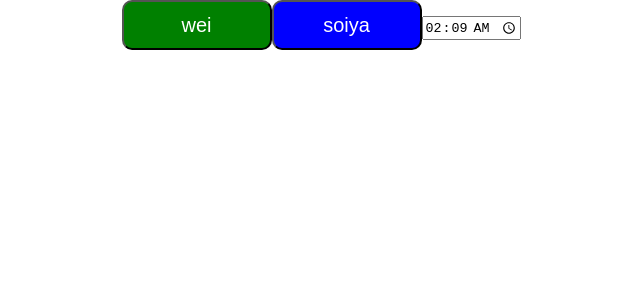
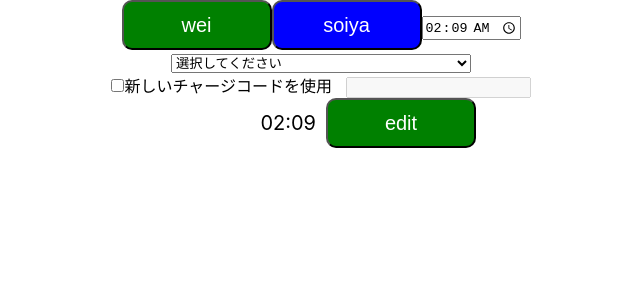
Before and after one commit to yoshida16729438/time_recorder, a React (Create React App) app: page / in a window 1280 px wide. Shown: the top 300 px of the page, without its empty margins (319-959 px from the left). Built offline with nearby package versions, Linux system fonts and the light colour scheme.

Commit message:
メインページ作成 編集中Context,コードContext作成 時間の表示と編集を切り替えるコントロール作成 勤務開始時刻系コントロール作成

```diff
--- a/src/App.tsx
+++ b/src/App.tsx
@@ -1,23 +1,15 @@
-import { useState } from "react";
 import "./App.css";
-import TimeCtl from "./components/atoms/time/TimeCtl";
-import NormalButton from "./components/atoms/button/NormalButton";
-import SecondaryButton from "./components/atoms/button/SecondaryButton";
-import { time } from "./utils/timeUtil";
+import { CodeContextProvider } from "./providers/CodeProvider";
+import { EditingProvider } from "./providers/EditStatusProvider";
+import Main from "./components/pages/Main";
 
 function App() {
-  const [curtime, setCurTime] = useState(time.getCurrent());
-  const min = time.fromString("06:00");
-  const max = time.fromString("15:00");
-
   return (
-    <div className="App">
-      <NormalButton onClick={() => alert("click")}>wei</NormalButton>
-      <SecondaryButton onClick={() => alert("secondary")}>
-        soiya
-      </SecondaryButton>
-      <TimeCtl min={min} max={max} value={curtime} onChange={setCurTime} />
-    </div>
+    <CodeContextProvider>
+      <EditingProvider>
+        <Main />
+      </EditingProvider>
+    </CodeContextProvider>
   );
 }
 
--- a/src/components/atoms/select/SelectCode.tsx
+++ b/src/components/atoms/select/SelectCode.tsx
@@ -1,20 +1,23 @@
 import React from "react";
+import { useCodeContext } from "../../../providers/CodeProvider";
 
 const SelectCode: React.FC<{
-  codes: string[];
   value: string;
   setValue: React.Dispatch<React.SetStateAction<string>>;
   disabled: boolean;
 }> = (props) => {
+  const { codes } = useCodeContext();
+
   return (
     <select
       style={{ width: "300px" }}
       onChange={(e) => props.setValue(e.target.value)}
       value={props.value}
       disabled={props.disabled}
+      title="チャージコード選択"
     >
       <option value="">選択してください</option>
-      {props.codes.map((code) => (
+      {codes.map((code) => (
         <option value={code}>{code}</option>
       ))}
     </select>
--- /dev/null
+++ b/src/components/molecules/CodeCtl.tsx
@@ -0,0 +1,35 @@
+import React, { useState } from "react";
+import SelectCode from "../atoms/select/SelectCode";
+
+const CodeCtl: React.FC<{
+  value: string;
+  setValue: React.Dispatch<React.SetStateAction<string>>;
+}> = (props) => {
+  const [useNewCode, setDisabled] = useState(false);
+  return (
+    <div>
+      <div>
+        <SelectCode
+          value={props.value}
+          setValue={props.setValue}
+          disabled={useNewCode}
+        />
+      </div>
+      <label>
+        <input
+          type="checkbox"
+          onChange={(e) => setDisabled(e.target.checked)}
+        />
+        新しいチャージコードを使用&nbsp;&nbsp;&nbsp;
+      </label>
+      <input
+        type="text"
+        minLength={1}
+        title="新規チャージコード"
+        disabled={!useNewCode}
+      />
+    </div>
+  );
+};
+
+export default CodeCtl;
--- /dev/null
+++ b/src/components/molecules/TimeViewSetting.tsx
@@ -0,0 +1,22 @@
+import React from "react";
+import { time } from "../../utils/timeUtil";
+import TimeCtl from "../atoms/time/TimeCtl";
+
+const TimeViewSetting: React.FC<{
+  value: time;
+  setValue: React.Dispatch<React.SetStateAction<time>>;
+  editing: boolean;
+}> = (props) => {
+  return props.editing ? (
+    <TimeCtl
+      min={time.fromString("06:00")}
+      max={time.fromString("15:00")}
+      value={props.value}
+      onChange={props.setValue}
+    />
+  ) : (
+    <span>{props.value.getTimeString()}</span>
+  );
+};
+
+export default TimeViewSetting;
--- /dev/null
+++ b/src/components/molecules/WorkStartTime.tsx
@@ -0,0 +1,36 @@
+import React, { useState } from "react";
+import { time } from "../../utils/timeUtil";
+import "./workStartTimeStyle.css";
+import NormalButton from "../atoms/button/NormalButton";
+import SecondaryButton from "../atoms/button/SecondaryButton";
+import TimeViewSetting from "./TimeViewSetting";
+
+const WorkStartTime: React.FC<{
+  value: time;
+  setValue: React.Dispatch<React.SetStateAction<time>>;
+}> = (props) => {
+  const [editing, setEditing] = useState(false);
+
+  return (
+    <div className="workStartContainer">
+      <div className="workStartLeftItem workStartTime">
+        <TimeViewSetting
+          value={props.value}
+          setValue={props.setValue}
+          editing={editing}
+        />
+      </div>
+      <div className="workStartRightItem">
+        {editing ? (
+          <SecondaryButton onClick={() => setEditing(false)}>
+            save
+          </SecondaryButton>
+        ) : (
+          <NormalButton onClick={() => setEditing(true)}>edit</NormalButton>
+        )}
+      </div>
+    </div>
+  );
+};
+
+export default WorkStartTime;
--- /dev/null
+++ b/src/components/molecules/workStartTimeStyle.css
@@ -0,0 +1,20 @@
+.workStartContainer {
+  align-items: center;
+  justify-content: center;
+  display: flex;
+}
+
+.workStartTime {
+  font-size: 20px;
+  margin-right: 10px;
+}
+
+.workStartLeftItem {
+  width: 50%;
+  text-align: right;
+}
+
+.workStartRightItem {
+  width: 50%;
+  text-align: left;
+}
--- /dev/null
+++ b/src/components/pages/Main.tsx
@@ -0,0 +1,29 @@
+import { FC, useState } from "react";
+
+import TimeCtl from "../atoms/time/TimeCtl";
+import NormalButton from "../atoms/button/NormalButton";
+import SecondaryButton from "../atoms/button/SecondaryButton";
+import { time } from "../../utils/timeUtil";
+import CodeCtl from "../molecules/CodeCtl";
+import WorkStartTime from "../molecules/WorkStartTime";
+
+const Main: FC = () => {
+  const [curtime, setCurTime] = useState(time.getCurrent());
+  const min = time.fromString("06:00");
+  const max = time.fromString("15:00");
+  const [code, setCode] = useState("");
+
+  return (
+    <div className="App">
+      <NormalButton onClick={() => alert("click")}>wei</NormalButton>
+      <SecondaryButton onClick={() => alert("secondary")}>
+        soiya
+      </SecondaryButton>
+      <TimeCtl min={min} max={max} value={curtime} onChange={setCurTime} />
+      <CodeCtl value={code} setValue={setCode} />
+      <WorkStartTime value={curtime} setValue={setCurTime} />
+    </div>
+  );
+};
+
+export default Main;
--- /dev/null
+++ b/src/providers/CodeProvider.tsx
@@ -0,0 +1,37 @@
+import { FC, ReactNode, createContext, useContext, useState } from "react";
+
+type CodeContextType = {
+  codes: string[];
+  addNewCode: (newCode: string) => void;
+};
+
+const CodeContext = createContext({} as CodeContextType);
+
+const defaultCodes = [
+  "研修関連活動(参加)",
+  "社内コミュニケーション",
+  "自己成長",
+  "従業員必須対応事項",
+  "暫定チャージコード",
+  "部内コミュニケーション",
+  "休憩",
+];
+
+export const CodeContextProvider: FC<{ children: ReactNode }> = (props) => {
+  const [codes, setCodes] = useState(defaultCodes);
+  const addNewCode = (newCode: string) => {
+    setCodes((prev) => {
+      const newCodeList = [...prev];
+      newCodeList.push(newCode);
+      return newCodeList;
+    });
+  };
+
+  return (
+    <CodeContext.Provider value={{ codes, addNewCode }}>
+      {props.children}
+    </CodeContext.Provider>
+  );
+};
+
+export const useCodeContext = () => useContext(CodeContext);
--- /dev/null
+++ b/src/providers/EditStatusProvider.tsx
@@ -0,0 +1,26 @@
+import {
+  Dispatch,
+  FC,
+  ReactNode,
+  SetStateAction,
+  createContext,
+  useContext,
+  useState,
+} from "react";
+
+type EditingContextType = {
+  editing: boolean;
+  setEditing: Dispatch<SetStateAction<boolean>>;
+};
+const EditingContext = createContext({} as EditingContextType);
+
+export const EditingProvider: FC<{ children: ReactNode }> = (props) => {
+  const [editing, setEditing] = useState(false);
+  return (
+    <EditingContext.Provider value={{ editing, setEditing }}>
+      {props.children}
+    </EditingContext.Provider>
+  );
+};
+
+export const useEditingContext = () => useContext(EditingContext);
```
